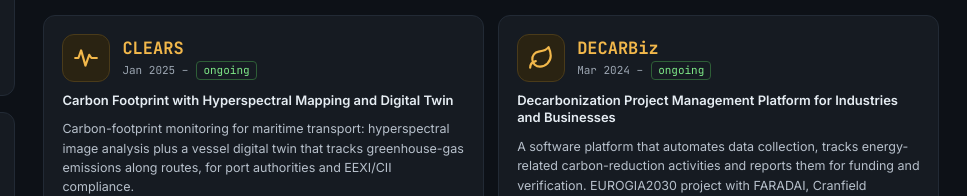
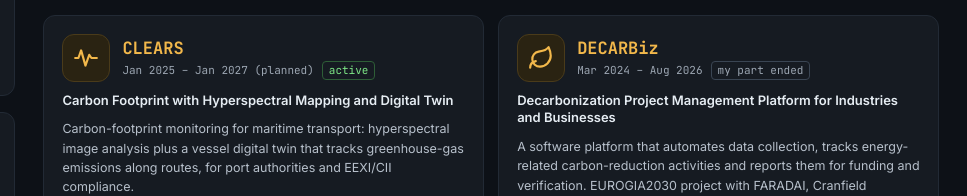
Before and after one commit to Akerdogmus/Akerdogmus.github.io, a plain HTML site: page index.html in a window 1280 px wide. Shown: the part 756-952 px from the top of the page, 313-1280 px from the left. Drawn offline with Linux system fonts and the light colour scheme.

Commit message:
Update project timeline: TASTI end, own involvement, CLEARS planned end
- TASTI ended Jan 2026
- DECARBiz, Sa4CPS, SmartEM: involvement ended Aug 2026 ("my part ended")
- CLEARS is the only active project, planned to end Jan 2027
- Status is derived from dates: a future end date shows as active/planned

Co-Authored-By: Claude Opus 5.5 <noreply@anthropic.com>

```diff
--- a/assets/js/app.js
+++ b/assets/js/app.js
@@ -7,7 +7,7 @@
       skip: 'Skip to content',
       navMap: './research-map', navBook: './book', navApps: './apps', navProjects: './projects',
       projEyebrow: '// r&d projects', projTitle: "Projects I've worked on", projNote: 'EU & national R&D, via acd | veri mühendisliği',
-      expTitle: '// experience', present: 'present', ongoing: 'ongoing', done: 'completed',
+      expTitle: '// experience', present: 'present', ongoing: 'active', done: 'completed', left: 'my part ended', planned: 'planned',
       authors: 'Authors',
       months: ['Jan', 'Feb', 'Mar', 'Apr', 'May', 'Jun', 'Jul', 'Aug', 'Sep', 'Oct', 'Nov', 'Dec'],
       langBtn: '[TR]', langLabel: "Türkçe'ye geç",
@@ -33,7 +33,7 @@
       skip: 'İçeriğe geç',
       navMap: './araştırma', navBook: './kitap', navApps: './uygulamalar', navProjects: './projeler',
       projEyebrow: '// ar-ge projeleri', projTitle: 'Çalıştığım projeler', projNote: 'AB ve ulusal Ar-Ge, acd | veri mühendisliği bünyesinde',
-      expTitle: '// deneyim', present: 'devam ediyor', ongoing: 'devam ediyor', done: 'tamamlandı',
+      expTitle: '// deneyim', present: 'devam ediyor', ongoing: 'aktif', done: 'tamamlandı', left: 'katkım sona erdi', planned: 'planlanan',
       authors: 'Yazarlar',
       months: ['Oca', 'Şub', 'Mar', 'Nis', 'May', 'Haz', 'Tem', 'Ağu', 'Eyl', 'Eki', 'Kas', 'Ara'],
       langBtn: '[EN]', langLabel: 'Switch to English',
@@ -162,12 +162,16 @@
 
   function renderProjects() {
     $('projectList').innerHTML = D.projects.map(function (p) {
-      // finished = has an end date, or marked done when the exact end month is unknown
-      var live = !p.to && !p.done;
-      var when = p.to ? ym(p.from) + ' – ' + ym(p.to) : (live ? ym(p.from) + ' –' : ym(p.from));
+      // Status: "left" = my part ended (project may go on); a future "to" = planned end, still active;
+      // no "to" = ongoing unless marked "done" (finished, end month unknown).
+      var now = new Date().toISOString().slice(0, 7);
+      var planned = p.to && p.to > now;
+      var live = !p.left && !p.done && (!p.to || planned);
+      var when = p.to ? ym(p.from) + ' – ' + ym(p.to) + (planned ? ' (' + t('planned') + ')' : '') : (live ? ym(p.from) + ' –' : ym(p.from));
+      var stateLabel = p.left ? t('left') : (live ? t('ongoing') : t('done'));
       return '<article class="card proj"><div class="proj__top"><span class="theme__icon">' + (THEME_ICON[p.icon] || THEME_ICON.wave) + '</span>' +
         '<div class="proj__head"><h3 class="proj__name">' + esc(p.name) + '</h3><span class="proj__when">' + esc(when) +
-        '<span class="proj__state' + (live ? ' proj__state--live' : '') + '">' + esc(live ? t('ongoing') : t('done')) + '</span></span></div></div>' +
+        '<span class="proj__state' + (live ? ' proj__state--live' : '') + '">' + esc(stateLabel) + '</span></span></div></div>' +
         '<p class="proj__full">' + esc(p.full) + '</p><p class="proj__sum">' + esc(L(p.summary)) + '</p></article>';
     }).join('');
   }
--- a/data/projects.json
+++ b/data/projects.json
@@ -3,7 +3,8 @@
     "name": "CLEARS",
     "full": "Carbon Footprint with Hyperspectral Mapping and Digital Twin",
     "icon": "wave",
-    "from": "2025-01", "to": null,
+    "from": "2025-01",
+    "to": "2027-01",
     "summary": {
       "en": "Carbon-footprint monitoring for maritime transport: hyperspectral image analysis plus a vessel digital twin that tracks greenhouse-gas emissions along routes, for port authorities and EEXI/CII compliance.",
       "tr": "Deniz taşımacılığı için karbon ayak izi izleme: hiperspektral görüntü analizi ve gemilerin rotalarındaki sera gazı salımını izleyen dijital ikiz; liman otoriteleri ve EEXI/CII uyumu için."
@@ -13,37 +14,44 @@
     "name": "DECARBiz",
     "full": "Decarbonization Project Management Platform for Industries and Businesses",
     "icon": "leaf",
-    "from": "2024-03", "to": null,
+    "from": "2024-03",
+    "to": "2026-08",
     "summary": {
       "en": "A software platform that automates data collection, tracks energy-related carbon-reduction activities and reports them for funding and verification. EUROGIA2030 project with FARADAI, Cranfield University, Vestel and others.",
       "tr": "Veri toplamayı otomatikleştiren, enerjiyle ilgili karbon azaltım faaliyetlerini izleyip fonlama ve doğrulama için raporlayan yazılım platformu. FARADAI, Cranfield Üniversitesi, Vestel ve diğer ortaklarla EUROGIA2030 projesi."
-    }
+    },
+    "left": true
   },
   {
     "name": "Sa4CPS",
     "full": "Secure situational awareness for critical cyber-physical systems",
     "icon": "shield",
-    "from": "2024-03", "to": null,
+    "from": "2024-03",
+    "to": "2026-08",
     "summary": {
       "en": "Secure situational awareness for ports and other critical cyber-physical systems, combining AI-enabled IoT with a zero-trust, distributed-ledger approach shared by multiple stakeholders.",
       "tr": "Limanlar ve diğer kritik siber-fiziksel sistemler için güvenli durumsal farkındalık; yapay zekâlı IoT'yi çok paydaşlı, sıfır güven ve dağıtık defter yaklaşımıyla birleştirir."
-    }
+    },
+    "left": true
   },
   {
     "name": "SmartEM",
     "full": "Open reference architecture for engineering model spaces",
     "icon": "layers",
-    "from": "2023-10", "to": null,
+    "from": "2023-10",
+    "to": "2026-08",
     "summary": {
       "en": "A reference architecture for reusing, exchanging and combining engineering models, with AI-assisted surrogate models built from heterogeneous data and IP management for model exploitation.",
       "tr": "Mühendislik modellerinin yeniden kullanımı, paylaşımı ve birleştirilmesi için referans mimari; heterojen veriden yapay zekâ destekli vekil modeller ve model kullanımı için fikri mülkiyet yönetimi."
-    }
+    },
+    "left": true
   },
   {
     "name": "OPEVA",
     "full": "OPtimization of Electric Vehicle Autonomy",
     "icon": "battery",
-    "from": "2023-01", "to": "2025-12",
+    "from": "2023-01",
+    "to": "2025-12",
     "summary": {
       "en": "Tackles range anxiety, price and charging limits to speed up EV adoption. Co-funded by the Key Digital Technologies Joint Undertaking under Horizon Europe.",
       "tr": "Elektrikli araçların yaygınlaşması için menzil kaygısı, fiyat ve şarj kısıtlarını ele alır. Horizon Europe kapsamında Key Digital Technologies Joint Undertaking destekli."
@@ -53,7 +61,8 @@
     "name": "TASTI",
     "full": "Application-Tailored Synthetic Image Generation",
     "icon": "sparkles",
-    "from": "2023-01", "to": null, "done": true,
+    "from": "2023-01",
+    "to": "2026-01",
     "summary": {
       "en": "A modular framework of transferable technology for synthetic image generation tailored to each application, usable at industrial scale.",
       "tr": "Uygulamaya göre uyarlanmış sentetik görüntü üretimi için endüstriyel ölçekte kullanılabilen, aktarılabilir teknolojilerden oluşan modüler çerçeve."
@@ -63,7 +72,8 @@
     "name": "USWA",
     "full": "Ultra Scalable Wireless Access",
     "icon": "radio",
-    "from": "2023-01", "to": "2025-11",
+    "from": "2023-01",
+    "to": "2025-11",
     "summary": {
       "en": "Research on DECT-2020 NR mesh radio for industrial IoT without spectrum licences: power-grid quality monitoring and machine condition monitoring towards digital twins.",
       "tr": "Spektrum lisansı gerektirmeyen endüstriyel IoT için DECT-2020 NR mesh radyo araştırması: elektrik şebekesi kalite izleme ve dijital ikize yönelik makine durum izleme."
@@ -73,7 +83,8 @@
     "name": "EFICAS",
     "full": "Energy Efficient Heterogeneous AI-Framework for Smart Mobile and Embedded Systems",
     "icon": "chip",
-    "from": "2022-01", "to": "2024-09",
+    "from": "2022-01",
+    "to": "2024-09",
     "summary": {
       "en": "A scalable software platform for energy-efficient deployment of AI on heterogeneous multicore hardware, from local and distributed computation to cloud offloading.",
       "tr": "Yapay zekâ algoritmalarını heterojen çok çekirdekli donanımlarda enerji verimli çalıştıran ölçeklenebilir yazılım platformu; yerel, dağıtık ve bulut hesaplamayı kapsar."
@@ -83,7 +94,8 @@
     "name": "MUWO",
     "full": "Multi-method workspace for highly scalable production lines",
     "icon": "factory",
-    "from": "2022-01", "to": "2024-01",
+    "from": "2022-01",
+    "to": "2024-01",
     "summary": {
       "en": "Flexible, scalable production through multi-method workstations; a transmutable simulation validates configurations and AI/ML optimises the production setup.",
       "tr": "Çok yöntemli iş istasyonlarıyla esnek ve ölçeklenebilir üretim; dönüştürülebilir simülasyon yapılandırmayı doğrular, YZ/ML üretim düzenini optimize eder."
@@ -93,7 +105,8 @@
     "name": "VALU3S",
     "full": "Verification and Validation of Automated Systems' Safety and Security",
     "icon": "robot",
-    "from": "2020-05", "to": "2023-07",
+    "from": "2020-05",
+    "to": "2023-07",
     "summary": {
       "en": "ECSEL JU project building a multi-domain V&V framework to cut the time and cost of verifying automated systems for safety, cybersecurity and privacy. 41 partners from 10 countries.",
       "tr": "Otomatik sistemlerin emniyet, siber güvenlik ve mahremiyet doğrulamasının süre ve maliyetini düşüren çok alanlı V&V çerçevesi geliştiren ECSEL JU projesi. 10 ülkeden 41 ortak."
--- a/index.html
+++ b/index.html
@@ -17,7 +17,7 @@
   <link rel="preconnect" href="https://fonts.googleapis.com">
   <link rel="preconnect" href="https://fonts.gstatic.com" crossorigin>
   <link href="https://fonts.googleapis.com/css2?family=JetBrains+Mono:wght@400;500;700&family=Inter:wght@400;500;600;700&display=swap" rel="stylesheet">
-  <link rel="stylesheet" href="assets/css/style.css?v=8">
+  <link rel="stylesheet" href="assets/css/style.css?v=9">
 </head>
 <body>
   <a class="skip" href="#main" data-i18n="skip">Skip to content</a>
@@ -97,7 +97,7 @@
   </footer>
 
   <noscript><p class="wrap">This site needs JavaScript to list publications and apps. Profiles: <a href="https://github.com/Akerdogmus">GitHub</a> · <a href="https://www.researchgate.net/profile/Alim-Erdogmus">ResearchGate</a></p></noscript>
-  <script src="assets/js/app.js?v=8" defer></script>
-  <script src="assets/js/scene.js?v=8" defer></script>
+  <script src="assets/js/app.js?v=9" defer></script>
+  <script src="assets/js/scene.js?v=9" defer></script>
 </body>
 </html>
```
Also changed, not shown: 1 other file.
